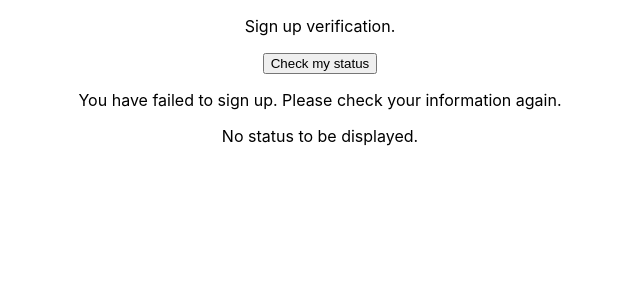
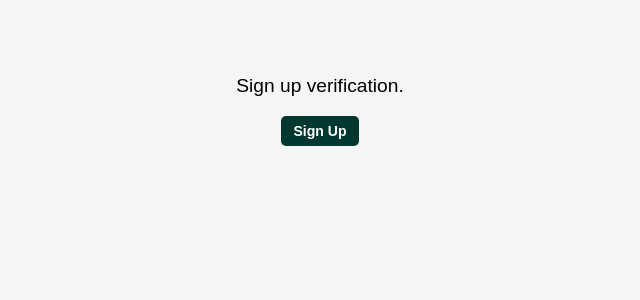
Before and after one commit to hevinjant/CCI-SA, a React (Create React App) app: page / in a window 1280 px wide. Shown: the top 300 px of the page, without its empty margins (320-960 px from the left). Built offline with nearby package versions, Linux system fonts and the light colour scheme.

Commit message:
created Success and Fail components

```diff
--- a/src/App.css
+++ b/src/App.css
@@ -1,38 +1,20 @@
-.App {
-  text-align: center;
+:root {
+  --cp-green: #003831;
+  --hover-green: #378805;
+  --light-blue: #039be5;
+  --hover-blue: #b3e5fc;
+  --primary-white: #f5f5f5;
 }
 
-.App-logo {
-  height: 40vmin;
-  pointer-events: none;
+.App {
+  width: 100%;
+  height: 100%;
+  display: flex;
+  flex-direction: column;
+  font-family: Arial, Helvetica, sans-serif;
 }
 
-@media (prefers-reduced-motion: no-preference) {
-  .App-logo {
-    animation: App-logo-spin infinite 20s linear;
-  }
+body {
+  padding: 0;
+  margin: 0;
 }
-
-.App-header {
-  background-color: #282c34;
-  min-height: 100vh;
-  display: flex;
-  flex-direction: column;
-  align-items: center;
-  justify-content: center;
-  font-size: calc(10px + 2vmin);
-  color: white;
-}
-
-.App-link {
-  color: #61dafb;
-}
-
-@keyframes App-logo-spin {
-  from {
-    transform: rotate(0deg);
-  }
-  to {
-    transform: rotate(360deg);
-  }
-}
--- /dev/null
+++ b/src/components/Fail.js
@@ -0,0 +1,27 @@
+import React, { useState } from "react";
+import Alert from "@mui/material/Alert";
+import "../styles/Fail.css";
+
+function Fail() {
+  const [show, setShow] = useState(false);
+
+  const handleClick = () => {
+    setShow((prevShow) => !prevShow);
+  };
+
+  return (
+    <div className="fail">
+      <p>Failed to sign up. Please try to sign up again.</p>
+      <button onClick={handleClick}>Check my status</button>
+
+      {show && (
+        <Alert className="alert" variant="filled" severity="error">
+          Failed to sign up. The email has already been registered, please sign
+          in with your account.
+        </Alert>
+      )}
+    </div>
+  );
+}
+
+export default Fail;
--- /dev/null
+++ b/src/components/Success.js
@@ -0,0 +1,26 @@
+import React, { useState } from "react";
+import Alert from "@mui/material/Alert";
+import "../styles/Success.css";
+
+function Success() {
+  const [show, setShow] = useState(false);
+
+  const handleClick = () => {
+    setShow((prevShow) => !prevShow);
+  };
+
+  return (
+    <div className="success">
+      <p>You have signed up successfuly! You will be redirected to our page.</p>
+      <button onClick={handleClick}>Check my status</button>
+      {show && (
+        <Alert className="alert" variant="filled" severity="success">
+          You have signed up succesfully! You now have full access to our
+          challenge site.
+        </Alert>
+      )}
+    </div>
+  );
+}
+
+export default Success;
--- a/src/components/Verification.js
+++ b/src/components/Verification.js
@@ -1,6 +1,8 @@
-import React, { useState, useEffect } from "react";
+import React, { useState } from "react";
+import Success from "./Success";
+import Fail from "./Fail";
 import CircularProgress from "@mui/material/CircularProgress";
-import Alert from "@mui/material/Alert";
+import "../styles/Verification.css";
 
 /* Simulates latency/delay */
 function timeout(delay) {
@@ -27,20 +29,9 @@ function getResponse() {
 }
 
 function Verification() {
-  const [isWaiting, setIsWaiting] = useState(true);
+  const [isWaiting, setIsWaiting] = useState(false);
   const [isSuccess, setIsSuccess] = useState(false);
-  const [status, setStatus] = useState(0);
-
-  useEffect(() => {
-    getResponseWithLatency().then((response) => {
-      console.log("Response:", response);
-      if (response.status === 200) {
-        setIsSuccess(true);
-      } else {
-        setIsSuccess(false);
-      }
-    });
-  }, []);
+  const [show, setShow] = useState(false);
 
   /* Simulates getting data with latency */
   async function getResponseWithLatency() {
@@ -54,44 +45,27 @@ function Verification() {
     return response;
   }
 
-  function displayAlert() {
-    if (status === 0) {
-      return <p>No status to be displayed.</p>;
-    } else if (status === 1) {
-      return (
-        <Alert severity="success">
-          You have signed up succesfully! You will be redirected in just a
-          moment.
-        </Alert>
-      );
-    } else {
-      return (
-        <Alert severity="error">
-          Failed to sign up. Your information is invalid.
-        </Alert>
-      );
-    }
-  }
-
-  function handleClick() {
-    if (isSuccess) {
-      setStatus(1);
-    } else {
-      setStatus(-1);
-    }
-  }
+  const handleClick = () => {
+    setShow(false);
+    getResponseWithLatency().then((response) => {
+      //console.log("Response:", response);
+      if (response.status === 200) {
+        setIsSuccess(true);
+      } else {
+        setIsSuccess(false);
+      }
+      setShow(true);
+    });
+  };
 
   return (
     <div className="verification">
-      <p>Sign up verification.</p>
-      {isWaiting && <CircularProgress color="inherit" />}
-      <button onClick={handleClick}>Check my status</button>
-      {isSuccess ? (
-        <p>You will be redirected shortly.</p>
-      ) : (
-        <p>You have failed to sign up. Please check your information again.</p>
-      )}
-      {displayAlert()}
+      <p className="title">Sign up verification.</p>
+      <button className="signup-button" onClick={handleClick}>
+        Sign Up
+      </button>
+      {isWaiting && <CircularProgress className="progress" color="inherit" />}
+      {show && (isSuccess ? <Success /> : <Fail />)}
     </div>
   );
 }
--- /dev/null
+++ b/src/styles/Fail.css
@@ -0,0 +1,30 @@
+.fail {
+  background-color: var(--primary-white);
+  margin-top: 100px;
+  display: flex;
+  flex-direction: column;
+  align-items: center;
+}
+
+.fail button {
+  color: white;
+  font-weight: 700;
+  font-size: clamp(12px, 1vw, 15px);
+  padding: 7px 10px 7px 10px;
+  border: none;
+  border-radius: 5px;
+  background-color: var(--light-blue);
+}
+
+.fail button:hover {
+  background-color: var(--hover-blue);
+}
+
+.fail .alert {
+  position: fixed;
+  top: 0;
+  width: 100%;
+  font-weight: 700;
+  padding: 1px;
+  border-radius: 0;
+}
--- /dev/null
+++ b/src/styles/Success.css
@@ -0,0 +1,30 @@
+.success {
+  background-color: var(--primary-white);
+  margin-top: 100px;
+  display: flex;
+  flex-direction: column;
+  align-items: center;
+}
+
+.success button {
+  color: white;
+  font-weight: 700;
+  font-size: clamp(12px, 1vw, 15px);
+  padding: 7px 10px 7px 10px;
+  border: none;
+  border-radius: 5px;
+  background-color: var(--light-blue);
+}
+
+.success button:hover {
+  background-color: var(--hover-blue);
+}
+
+.success .alert {
+  position: fixed;
+  top: 0;
+  width: 100%;
+  font-weight: 700;
+  padding: 1px;
+  border-radius: 0;
+}
--- /dev/null
+++ b/src/styles/Verification.css
@@ -0,0 +1,32 @@
+.verification {
+  background-color: var(--primary-white);
+  display: flex;
+  flex-direction: column;
+  align-items: center;
+  height: 100vh;
+}
+
+.verification .title {
+  font-size: clamp(15px, 1.5vw, 25px);
+  margin-top: 75px;
+}
+
+.verification .signup-button {
+  color: white;
+  font-weight: 700;
+  font-size: clamp(13px, 1.1vw, 17px);
+  background-color: var(--cp-green);
+  padding: 7px 12px 7px 12px;
+  border: none;
+  border-radius: 5px;
+}
+
+.verification .signup-button:hover {
+  background-color: var(--hover-green);
+}
+
+.verification .progress {
+  z-index: 1;
+  position: absolute;
+  top: 50%;
+}
```
